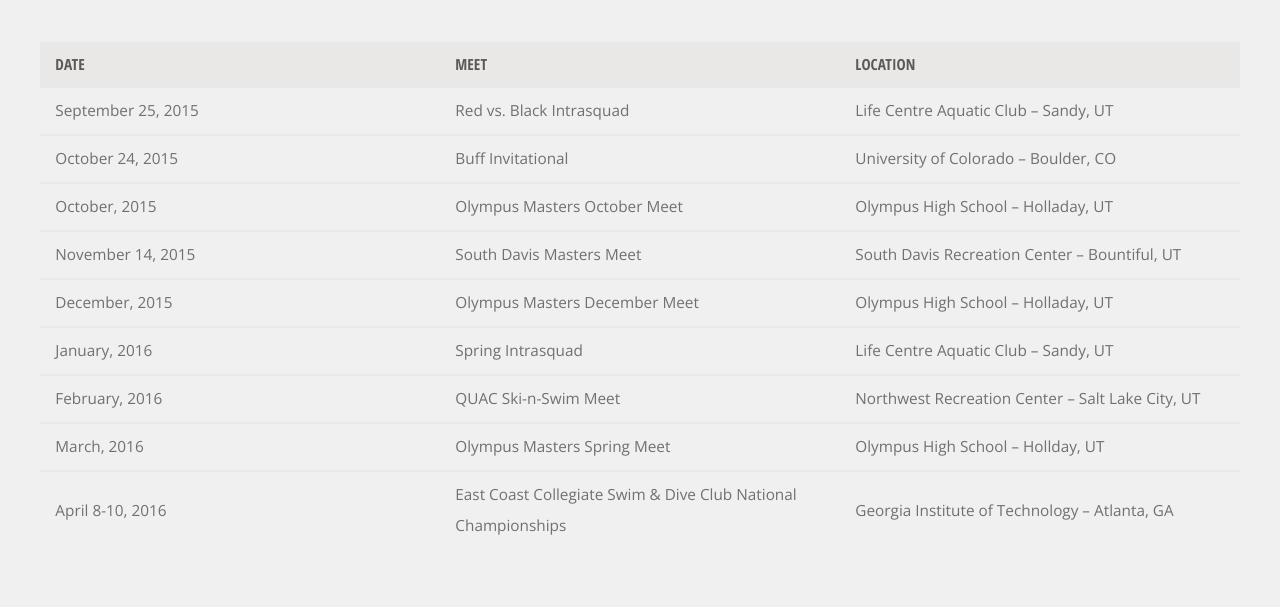
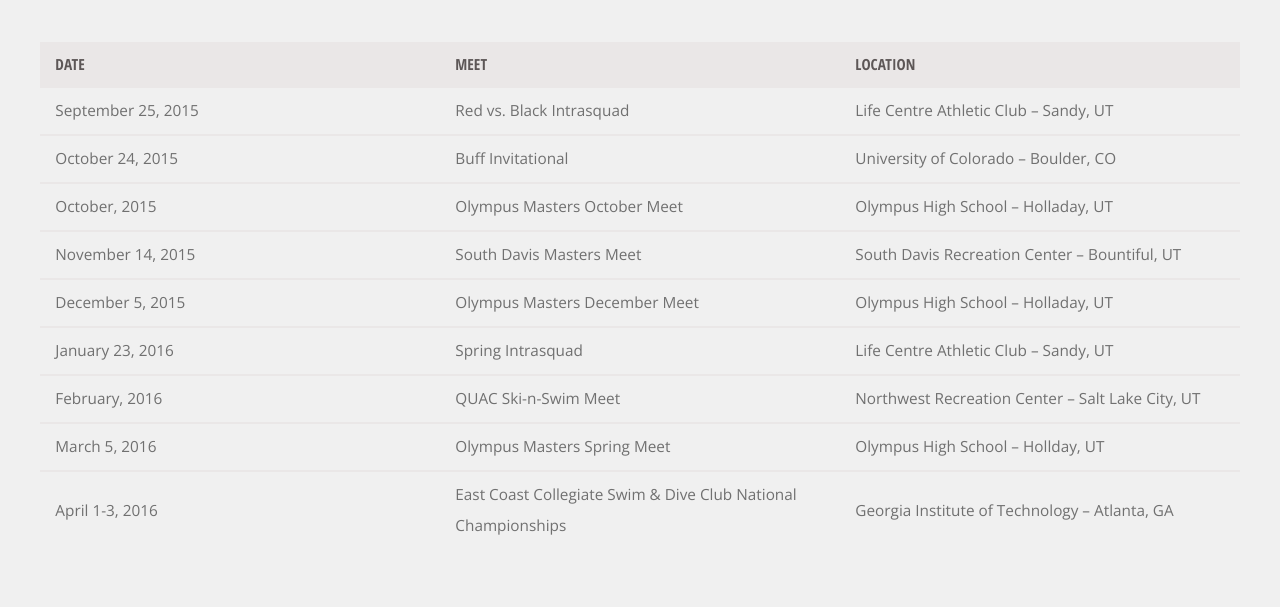
Before and after one commit to utahclubswimming/utahclubswimming.github.io, a Jekyll site: the page built from schedule.html, in a window 1280 px wide and 900 px high, scrolled down 877 px. Shown: the part 160-767 px from the top of the window. Built offline with Jekyll 4.4.1, drawn with Linux system fonts in a browser that asks for light colours.

Commit message:
Resolves #181
Meet schedule updated

```diff
--- a/_data/meets.yml
+++ b/_data/meets.yml
@@ -1,6 +1,6 @@
 - date: September 25, 2015
   name: Red vs. Black Intrasquad
-  location: Life Centre Aquatic Club – Sandy, UT
+  location: Life Centre Athletic Club – Sandy, UT
 - date: October 24, 2015
   name: Buff Invitational
   location: University of Colorado – Boulder, CO
@@ -10,18 +10,18 @@
 - date: November 14, 2015
   name: South Davis Masters Meet
   location: South Davis Recreation Center – Bountiful, UT
-- date: December, 2015
+- date: December 5, 2015
   name: Olympus Masters December Meet
   location: Olympus High School – Holladay, UT
-- date: January, 2016
+- date: January 23, 2016
   name: Spring Intrasquad
-  location: Life Centre Aquatic Club – Sandy, UT
+  location: Life Centre Athletic Club – Sandy, UT
 - date: February, 2016
   name: QUAC Ski-n-Swim Meet
   location: Northwest Recreation Center – Salt Lake City, UT
-- date: March, 2016
+- date: March 5, 2016
   name: Olympus Masters Spring Meet
   location: Olympus High School – Hollday, UT
-- date: April 8-10, 2016
+- date: April 1-3, 2016
   name: East Coast Collegiate Swim & Dive Club National Championships
   location: Georgia Institute of Technology – Atlanta, GA
```
